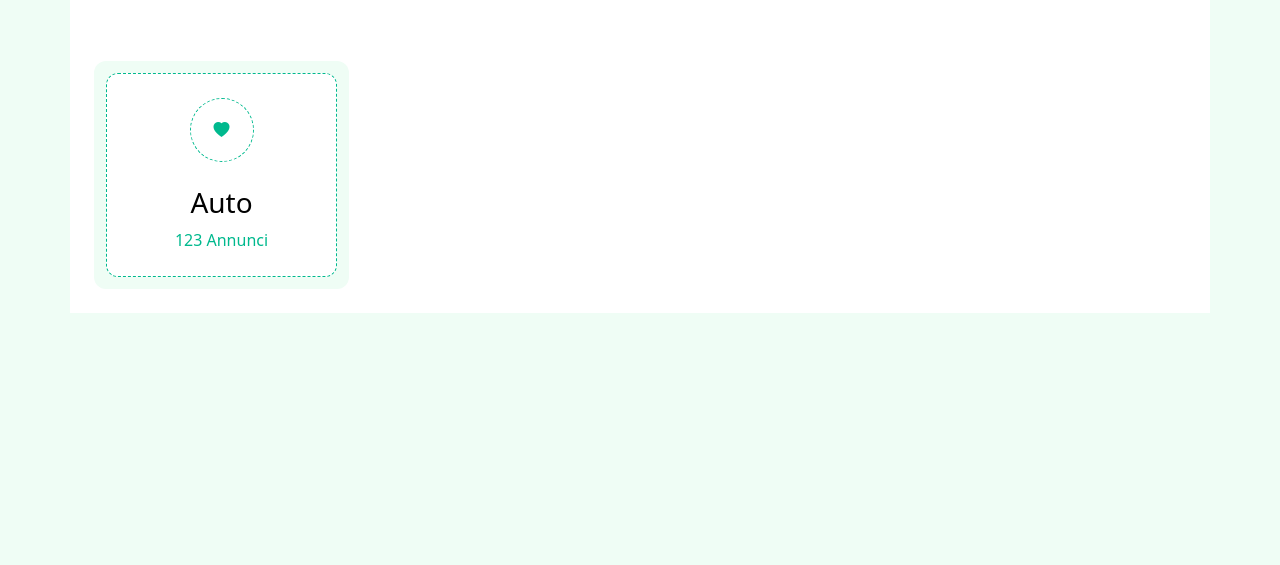
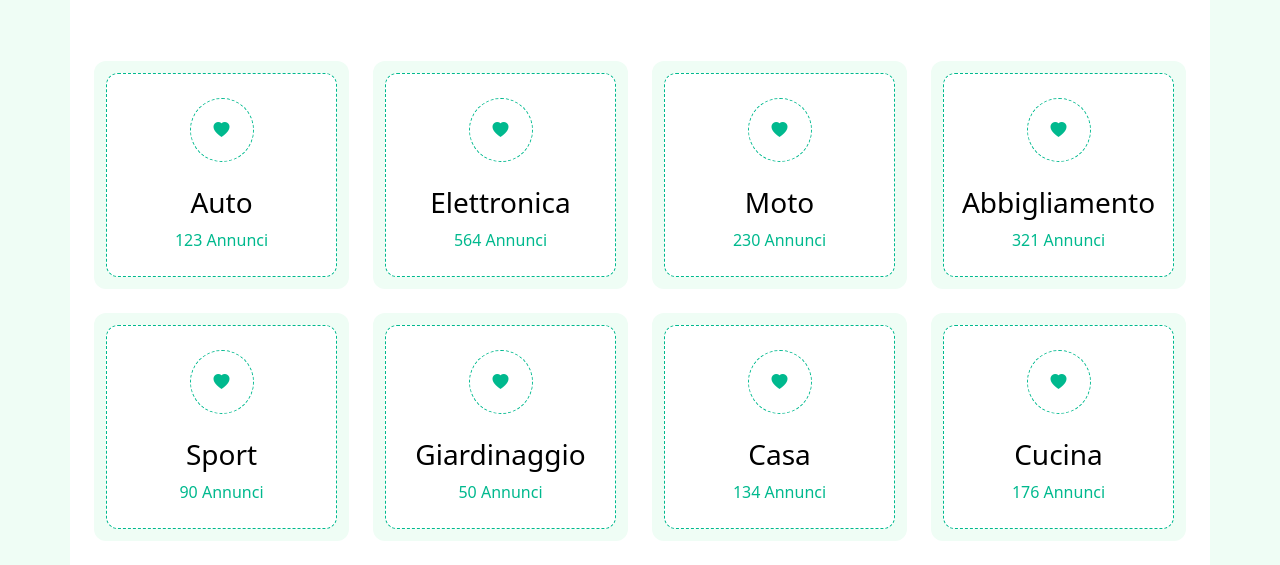
Before and after one commit to Hackademy-PT-49/LezioniJS, a plain HTML site: page Lezione12 - Presto/index.html in a window 1280 px wide. Shown: the part 349-914 px from the top of the page. Before the commit the page ends 800 px from the top, so only its background shows below. Drawn offline with nearby package versions, Linux system fonts and the light colour scheme.

Commit message:
fetch delle categorie

```diff
--- a/Lezione12 - Presto/index.html
+++ b/Lezione12 - Presto/index.html
@@ -10,6 +10,10 @@
         <link rel="stylesheet" href="/public/css/style.css">
     </head>
     <body>
+
+        <div id="root"></div>
+
+
         <nav class="navbar navbar-expand-lg bg-body-tertiary shadow">
             <div class="container-sm">
 
@@ -77,9 +81,9 @@
                     <h2>Le nostre <span>Categorie</span></h2>
                     <p>Lorem ipsum dolor sit amet consectetur, adipisicing elit. Numquam pariatur vel repudiandae culpa molestias commodi maiores, eum voluptates laborum quisquam, officiis laudantium delectus, quibusdam autem blanditiis dolorum! Dicta, saepe iusto!</p>
                 </div>
-                <div class="row g-4">
+                <div id="categoriesRow" class="row g-4">
 
-                    <div class="col-12 col-md-6 col-lg-4 col-xl-3">
+                    <!-- <div class="col-12 col-md-6 col-lg-4 col-xl-3">
                         <div class="category-card">
                             <a href="#">
                                 <div class="icon-container">
@@ -89,8 +93,7 @@
                                 <p class="mb-0">123 Annunci</p>
                             </a>
                         </div>
-                    </div>
-
+                    </div> -->
 
                 </div>
             </section>
@@ -99,5 +102,6 @@
 
 
         <script src="https://cdn.jsdelivr.net/npm/bootstrap@5.3.3/dist/js/bootstrap.bundle.min.js" integrity="sha384-YvpcrYf0tY3lHB60NNkmXc5s9fDVZLESaAA55NDzOxhy9GkcIdslK1eN7N6jIeHz" crossorigin="anonymous"></script>
+        <script src="/public/js/index.js"></script>
     </body>
 </html>
--- /dev/null
+++ b/Lezione12 - Presto/public/js/index.js
@@ -0,0 +1,70 @@
+
+
+
+fetch('/server/api/categorie.json')
+    .then((response) => {
+
+        if(response.status != 200) {
+            console.log('problema lato server');
+            return;
+        }
+
+        // promise chaining
+        return response.json();
+    })
+    .then((categories) => {
+
+        const categoriesRow = document.getElementById('categoriesRow');
+
+        categories.forEach((category) => {
+            console.log(category);
+
+            const col = document.createElement('div');
+            col.classList.add('col-12', 'col-md-6', 'col-lg-4', 'col-xl-3');
+            categoriesRow.appendChild(col);
+
+            const card = document.createElement('div');
+            card.classList.add('category-card');
+            col.appendChild(card);
+
+            const link = document.createElement('a');
+            link.setAttribute('href', '#');
+            card.appendChild(link);
+
+            const iconContainer = document.createElement('div');
+            iconContainer.classList.add('icon-container');
+            link.appendChild(iconContainer);
+
+            const icon = document.createElement('i');
+            icon.classList.add('bi', 'bi-heart-fill');  // TODO
+            iconContainer.appendChild(icon);
+
+            const title = document.createElement('h3');
+            title.textContent = category.name;
+            link.appendChild(title);
+
+            const description = document.createElement('p');
+            description.classList.add('mb-0');
+            description.textContent = `${category.announcementsCount} Annunci`;
+            link.appendChild(description);
+        });
+    })
+    .catch((error) => {
+        // problema lato client
+        console.log(error);
+    });
+
+
+/*
+div class="col-12 col-md-6 col-lg-4 col-xl-3">
+    <div class="category-card">
+        <a href="#">
+            <div class="icon-container">
+                <i class="bi bi-heart-fill"></i>
+            </div>
+            <h3>Auto</h3>
+            <p class="mb-0">123 Annunci</p>
+        </a>
+    </div>
+</div>
+*/
```
Also changed, not shown: Lezione13/index.html (added, +12 -0 lines), Lezione13/index.js (added, +222 -0 lines), 1 other file.
